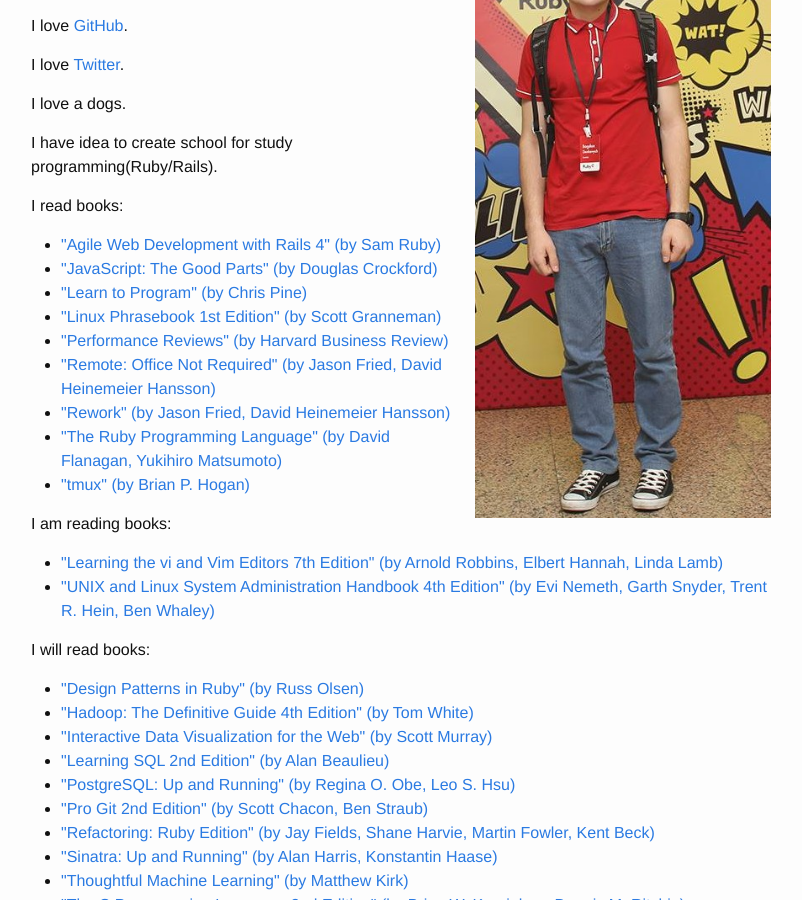
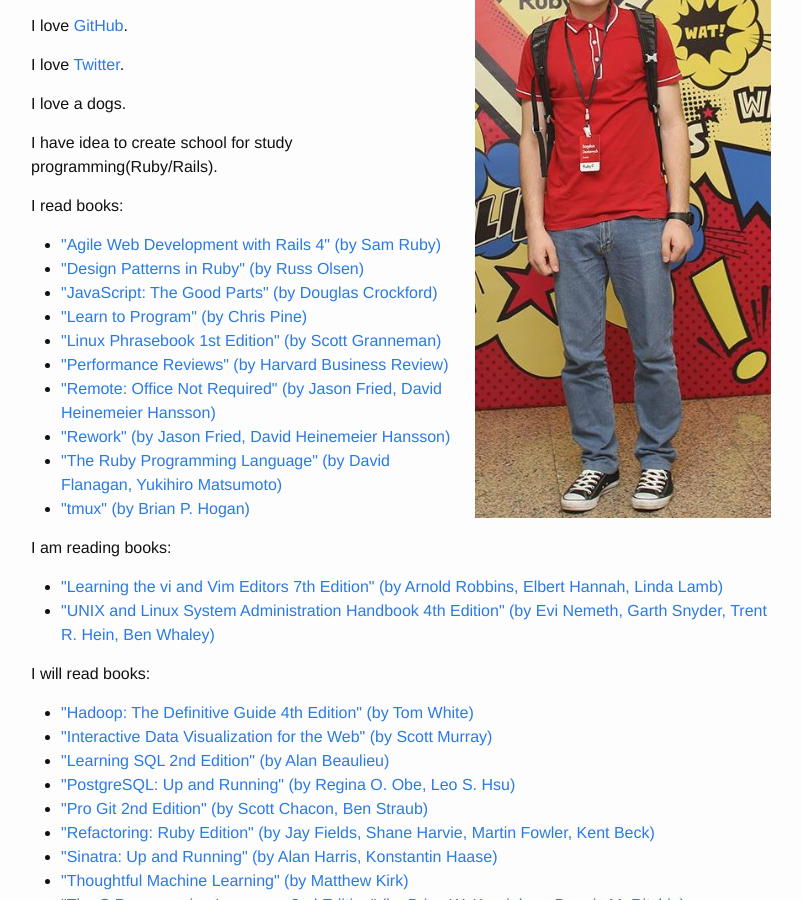
Before and after one commit to crowdpro3/bogdanvlviv.github.io, a Jekyll site: the page built from about.html, in a window 1280 px wide and 900 px high, scrolled down 267 px. Shown: the whole window, without its empty margins (239-1041 px from the left). Built offline with Jekyll 4.4.1, drawn with Linux system fonts in a browser that asks for light colours; comment, search, counter and statistics services are not loaded; some of the changed lines change nothing that is shown.

Commit message:
I read 'Design Patterns in Ruby'

```diff
--- a/about.html
+++ b/about.html
@@ -40,6 +40,11 @@ permalink: /about.html
   <li>
     <a href="https://pragprog.com/book/rails4/agile-web-development-with-rails-4" target="_blank">
       "Agile Web Development with Rails 4" (by Sam Ruby)
+    </a>
+  </li>
+  <li>
+    <a href="https://www.amazon.com/Design-Patterns-Ruby-Addison-Wesley-Professional/dp/0321490452" target="_blank">
+      "Design Patterns in Ruby" (by Russ Olsen)
     </a>
   </li>
   <li>
@@ -104,11 +109,6 @@ permalink: /about.html
   I will read books:
 </p>
 <ul>
-  <li>
-    <a href="https://www.amazon.com/Design-Patterns-Ruby-Addison-Wesley-Professional/dp/0321490452" target="_blank">
-      "Design Patterns in Ruby" (by Russ Olsen)
-    </a>
-  </li>
   <li>
     <a href="http://shop.oreilly.com/product/0636920033448.do" target="_blank">
       "Hadoop: The Definitive Guide 4th Edition" (by Tom White)
```
